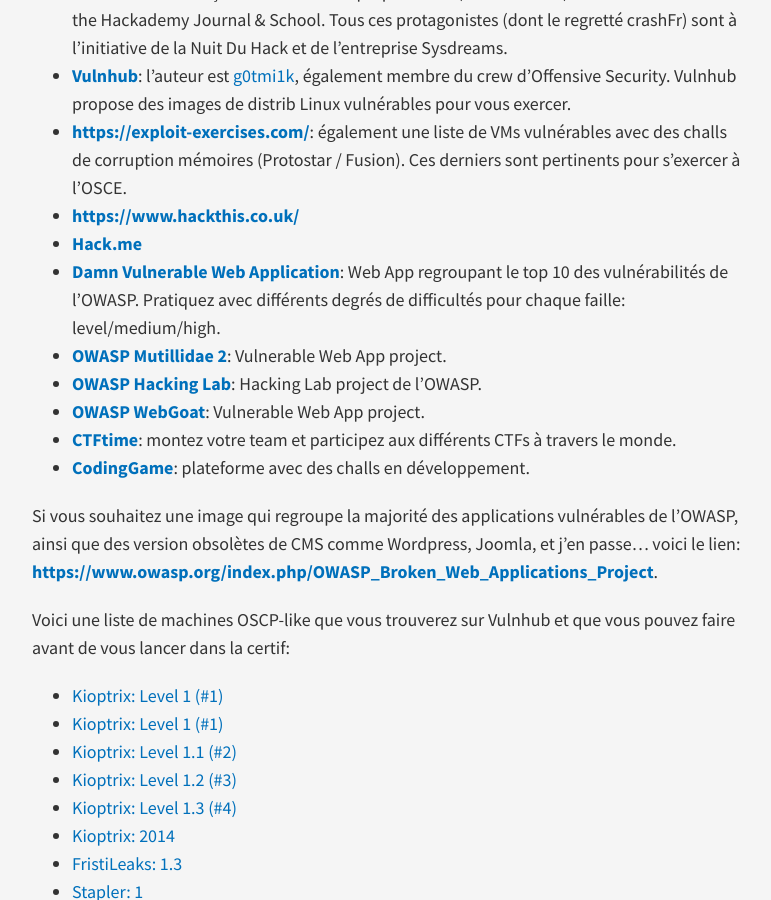
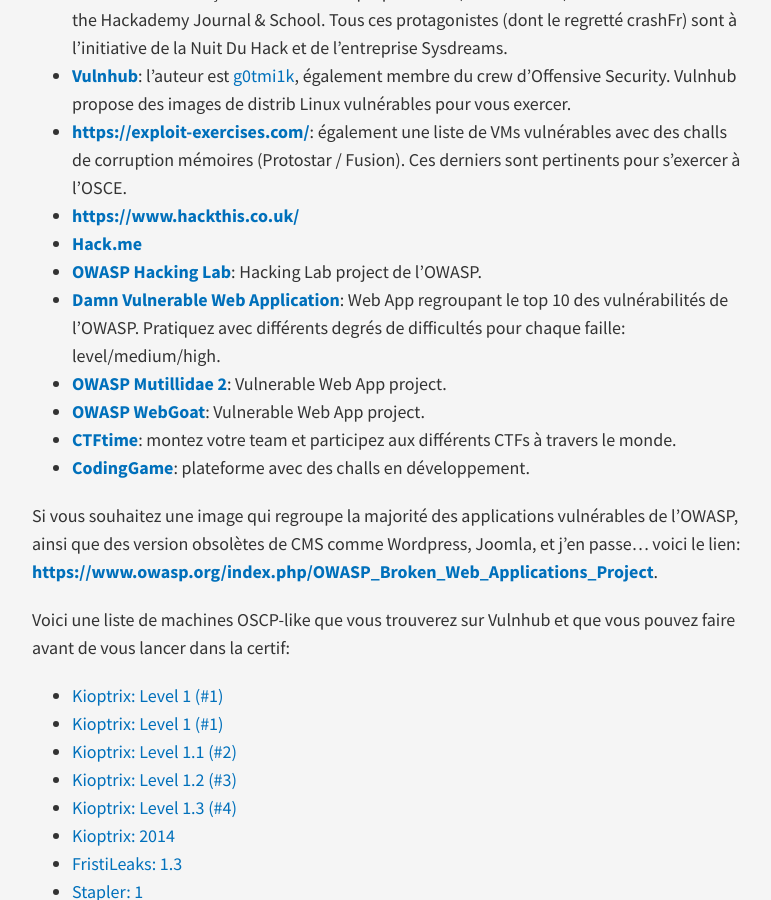
Before and after one commit to phackt/phackt.github.io, a Jekyll site: the page built from _posts/2017-03-06-Hacking-training.markdown, in a window 1280 px wide and 900 px high, scrolled down 510 px. Shown: the whole window, without its empty margins (253-1024 px from the left). Built offline with Jekyll 4.4.1, drawn with Linux system fonts in a browser that asks for light colours; nearby versions of some CDN libraries; comment, search, counter and statistics services are not loaded.

```diff
--- a/_posts/2017-03-06-Hacking-training.markdown
+++ b/_posts/2017-03-06-Hacking-training.markdown
@@ -15,9 +15,9 @@ Voici la liste qui sera amenée à évoluer:
  - **[https://exploit-exercises.com/](https://exploit-exercises.com/)**: également une liste de VMs vulnérables avec des challs de corruption mémoires (Protostar / Fusion). Ces derniers sont pertinents pour s'exercer à l'OSCE.
  - **[https://www.hackthis.co.uk/](https://www.hackthis.co.uk/)**
  - **[Hack.me](https://hack.me/)**
- - **[Damn Vulnerable Web Application](http://www.dvwa.co.uk/)**: Web App regroupant le top 10 des vulnérabilités de l'OWASP. Pratiquez avec différents degrés de difficultés pour chaque faille: level/medium/high.
+ - **[OWASP Hacking Lab](https://www.hacking-lab.com/index.html)**: Hacking Lab project de l'OWASP.
+  - **[Damn Vulnerable Web Application](http://www.dvwa.co.uk/)**: Web App regroupant le top 10 des vulnérabilités de l'OWASP. Pratiquez avec différents degrés de difficultés pour chaque faille: level/medium/high.
  - **[OWASP Mutillidae 2](https://www.owasp.org/index.php/OWASP_Mutillidae_2_Project)**: Vulnerable Web App project.
- - **[OWASP Hacking Lab](https://www.hacking-lab.com/index.html)**: Hacking Lab project de l'OWASP.
  - **[OWASP WebGoat](https://www.owasp.org/index.php/Category:OWASP_WebGoat_Project)**: Vulnerable Web App project.
  - **[CTFtime](https://ctftime.org/)**: montez votre team et participez aux différents CTFs à travers le monde.
  - **[CodingGame](https://www.codingame.com/)**: plateforme avec des challs en développement.
```
